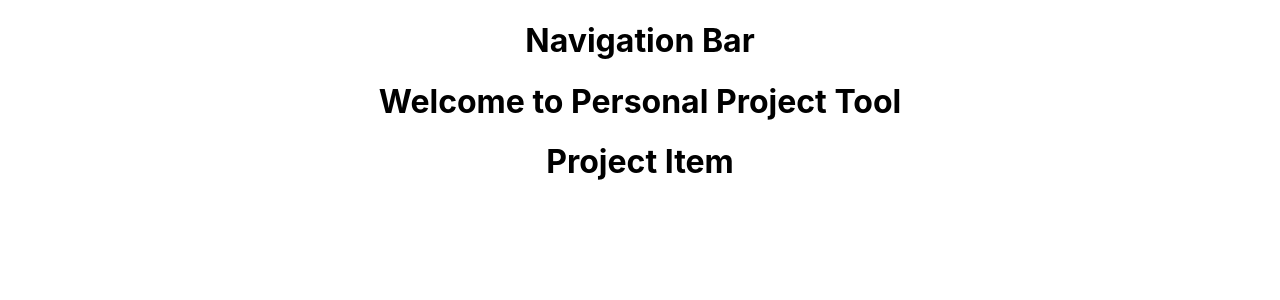
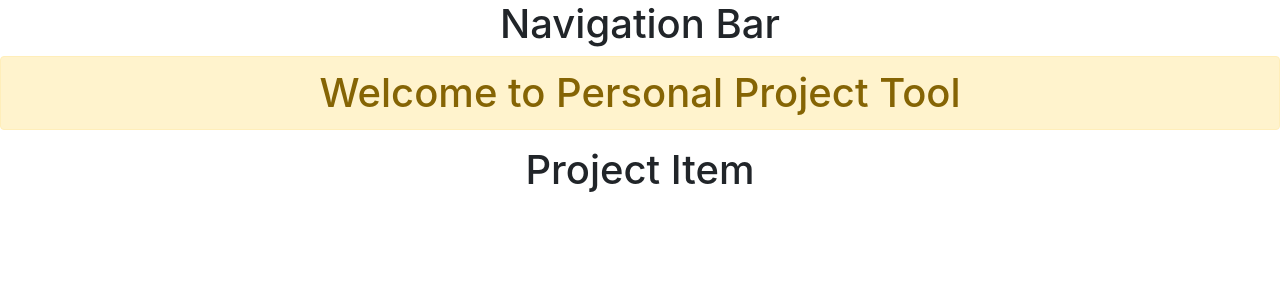
Before and after one commit to pr-dhruv-archieve/PersonalProjectManagementTool, a React (Create React App) app in the folder personalprojectmanagementtool-client/: page / in a window 1280 px wide. Shown: the top 300 px of the page. Built offline with nearby package versions, Linux system fonts and the light colour scheme.

Commit message:
Introduction to Bootstrap added

```diff
--- a/personalprojectmanagementtool-client/package.json
+++ b/personalprojectmanagementtool-client/package.json
@@ -6,6 +6,7 @@
     "@testing-library/jest-dom": "^4.2.4",
     "@testing-library/react": "^9.4.0",
     "@testing-library/user-event": "^7.2.1",
+    "bootstrap": "^4.4.1",
     "react": "^16.12.0",
     "react-dom": "^16.12.0",
     "react-scripts": "3.3.0"
--- a/personalprojectmanagementtool-client/src/App.js
+++ b/personalprojectmanagementtool-client/src/App.js
@@ -2,6 +2,7 @@
 import './App.css';
 import Dashboard from './component/Dashboard';
 import Header from './component/Layout/Header';
+import 'bootstrap/dist/css/bootstrap.min.css'
 
 function App() {
   return (
--- a/personalprojectmanagementtool-client/src/component/Dashboard.jsx
+++ b/personalprojectmanagementtool-client/src/component/Dashboard.jsx
@@ -5,7 +5,7 @@
     render() {
         return (
             <div>
-                <h1>Welcome to Personal Project Tool</h1>
+                <h1 className="alert alert-warning">Welcome to Personal Project Tool</h1>
                 <ProjectItem />
             </div>
         )
```
Also changed, not shown: 1 other file (tests, documents, lock files or other folders).
